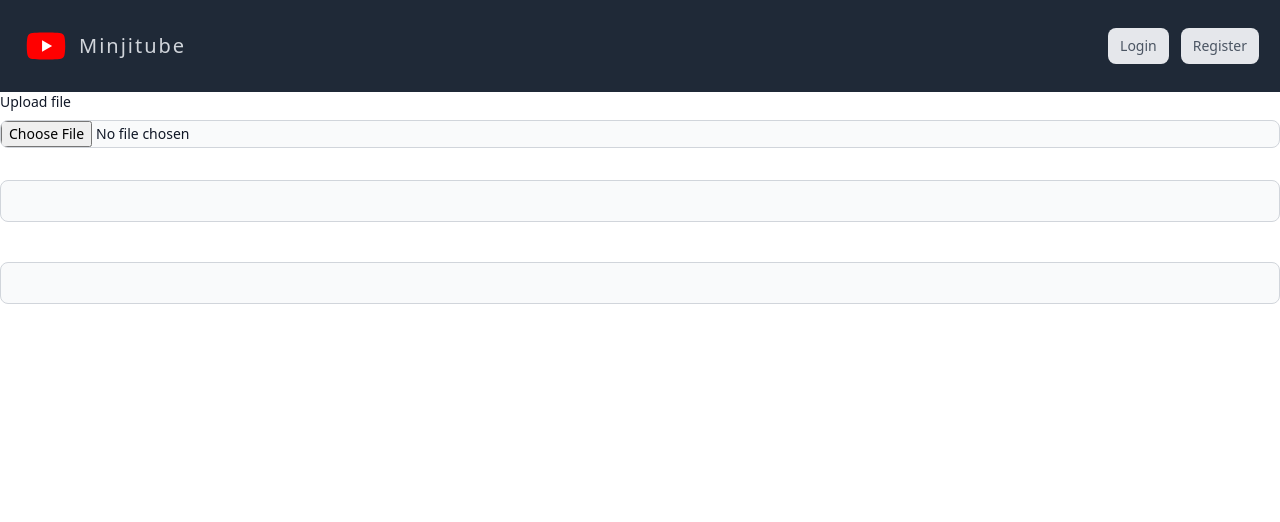
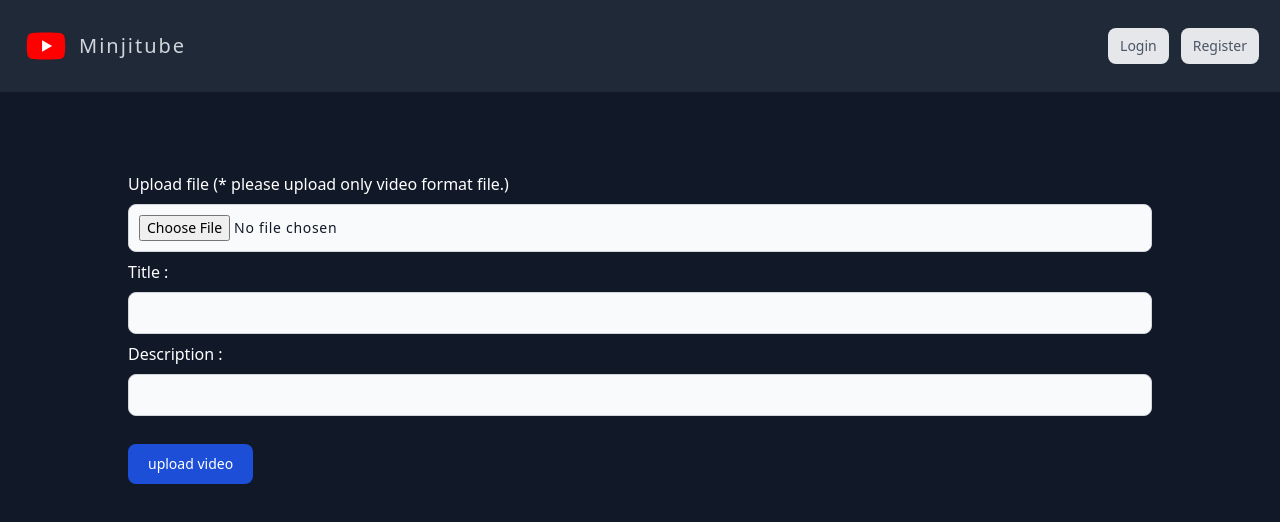
Before and after one commit to minjispace/mintube, a Next.js app in the folder client/: page /video in a window 1280 px wide. Shown: the top 522 px of the page. Built offline with nearby package versions, Linux system fonts and the light colour scheme; no server answers.

Commit message:
uploadForm 지우고,video.js파일에 ui 구성

```diff
--- a/client/src/components/UploadForm.js
+++ /dev/null
@@ -1,21 +0,0 @@
-import React from 'react';
-import Form from './FormRow';
-
-const UploadForm = () => {
-  return (
-    <>
-      <label className="block mb-2 text-sm font-medium text-gray-900 dark:text-white" htmlFor="file_input">
-        Upload file
-      </label>
-      <input
-        className="block w-full text-sm text-gray-900 border border-gray-300 rounded-lg cursor-pointer bg-gray-50 dark:text-gray-400 focus:outline-none dark:bg-gray-700 dark:border-gray-600 dark:placeholder-gray-400"
-        id="file_input"
-        type="file"
-      />
-      <Form field="title" />
-      <Form field="description" />
-    </>
-  );
-};
-
-export default UploadForm;
--- a/client/src/components/index.js
+++ b/client/src/components/index.js
@@ -2,6 +2,5 @@
 import ListProduct from "./ListProduct";
 import FormRow from "./FormRow";
 import SearchForm from "./SearchForm";
-import UploadForm from "./UploadForm";
 
-export {Header, ListProduct, FormRow, SearchForm, UploadForm};
+export {Header, ListProduct, FormRow, SearchForm};
--- a/client/src/pages/video.js
+++ b/client/src/pages/video.js
@@ -1,8 +1,48 @@
-import React from 'react';
-import UploadForm from '../components/UploadForm';
+import React, {useState} from "react";
+import {FormRow} from "../components";
 
 const video = () => {
-  return <UploadForm />;
+  const [values, setValues] = useState({
+    video: "",
+    title: "",
+    description: "",
+  });
+
+  const onChange = (e) => {
+    setValues({...values, [e.target.name]: e.target.value});
+  };
+
+  const onSubmit = (e) => {
+    e.preventDefault();
+    console.log();
+  };
+  return (
+    <div className=" bg-gray-900 h-screen pt-10">
+      {/*  form */}
+      <form className="mt-10 mb-10 w-4/5 m-auto " onSubmit={onSubmit}>
+        <label className="mb-2 text-l font-medium text-white " htmlFor="file_input">
+          Upload file (* please upload only video format file.)
+        </label>
+        <input
+          className="bg-gray-50 border border-gray-300 text-gray-900 text-sm rounded-lg focus:ring-blue-500 focus:border-blue-500 block w-full p-2.5 dark:bg-gray-700 dark:border-gray-600 dark:placeholder-gray-400 dark:text-white dark:focus:ring-blue-500 dark:focus:border-blue-500 tracking-wider my-2 "
+          aria-describedby="file_input_help"
+          id="file_input"
+          type="file"
+        />
+
+        <FormRow name="Title" type="title" value={values.title} onChange={onChange} />
+        <FormRow name="Description" type="description" value={values.description} onChange={onChange} />
+
+        {/*  upload button */}
+        <button
+          type="button"
+          className=" text-white bg-blue-700 hover:bg-blue-800 focus:ring-4 focus:outline-none focus:ring-blue-300 font-medium rounded-lg text-sm  sm:w-auto px-5 py-2.5 text-center dark:bg-blue-600 dark:hover:bg-blue-700 dark:focus:ring-blue-800  mt-5 "
+        >
+          upload video
+        </button>
+      </form>
+    </div>
+  );
 };
 
 export default video;
```
